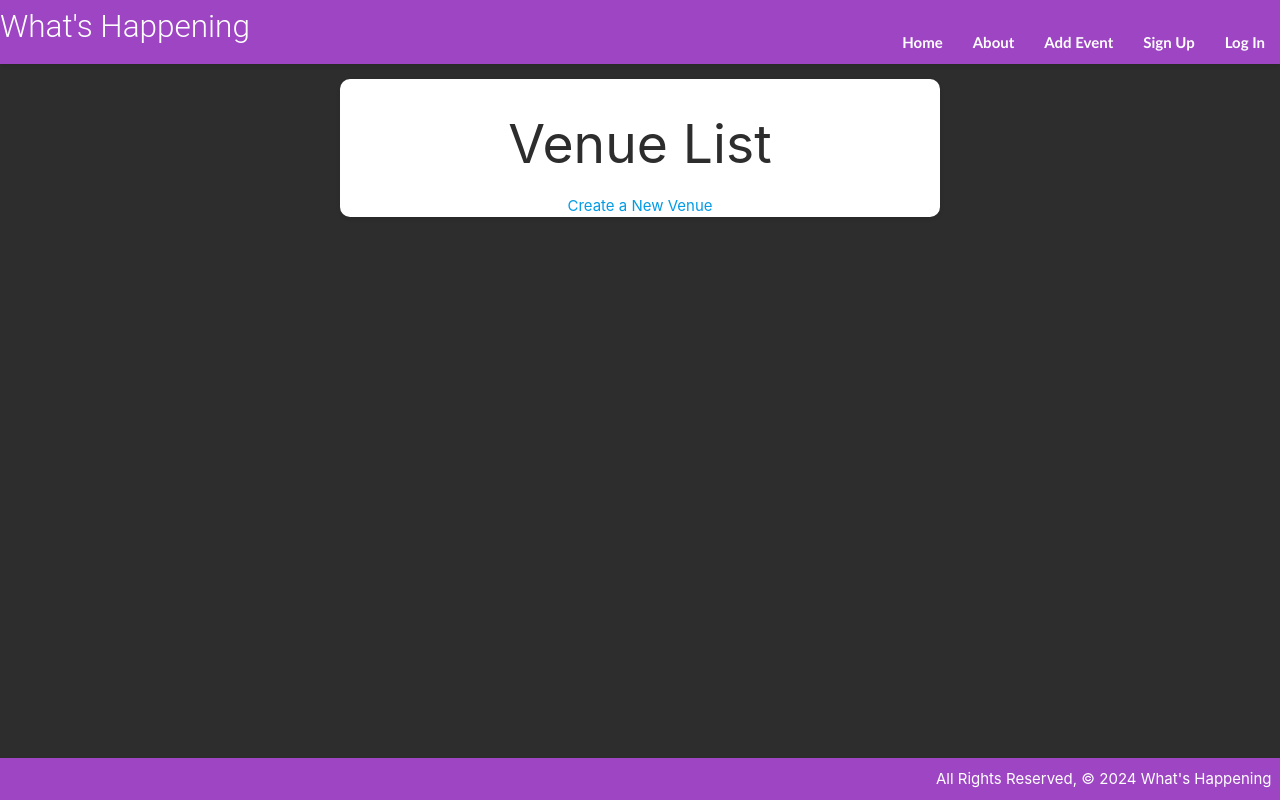
After one commit to Quantumcode9/whats-happening, a Django app: page /venues/ in a window 1280 px wide. The commit adds this page. Run offline with Django 5.2, Linux system fonts and the light colour scheme; data that the repository does not hold is empty.

Commit message:
added venue CRUD

```diff
--- a/whats_happening/main_app/templates/base.html
+++ b/whats_happening/main_app/templates/base.html
@@ -29,6 +29,8 @@
                             <li><a href="{% url 'index' %}">All Events</a></li>
                             <li><a href="{% url 'search' %}">Search Events</a></li>
                             <li><a href="{% url 'myownedindex' %}">My Events</a></li>
+                                <!-- New link for Venues -->
+                            <li><a href="{% url 'venue_list' %}">Venues</a></li>
                             <li>
                                 <form method="post" action="{% url 'logout' %}">
                                     {% csrf_token %}
--- /dev/null
+++ b/whats_happening/main_app/templates/venues/list.html
@@ -0,0 +1,11 @@
+{% extends 'base.html' %}
+
+{% block content %}
+  <h2>Venue List</h2>
+  <ul>
+    {% for venue in venues %}
+      <li><a href="{% url 'venue_detail' venue.id %}">{{ venue.name }}</a></li>
+    {% endfor %}
+  </ul>
+  <a href="{% url 'venue_create' %}">Create a New Venue</a>
+{% endblock %}
--- a/whats_happening/main_app/urls.py
+++ b/whats_happening/main_app/urls.py
@@ -1,5 +1,6 @@
 from django.urls import path
 from . import views
+from .views import venue_list
 
 urlpatterns = [
     path('', views.home, name='home'),
@@ -14,6 +15,11 @@ urlpatterns = [
     path('events/searchresults', views.SearchResultsList.as_view(), name='search_results'),
     # path('events/mine', views.MyEventList.as_view(), name='myindex'),
     path('events/create/', views.EventCreate.as_view(), name='events_create'),
+    # URL patterns for venues
+    path('venues/', venue_list, name='venue_list'),
+    path('venues/<int:pk>/', views.venue_detail, name='venue_detail'),
+    path('venues/create/', views.venue_create, name='venue_create'),
+
 
     path('accounts/signup/', views.signup, name='signup'),
 ]
--- a/whats_happening/main_app/views.py
+++ b/whats_happening/main_app/views.py
@@ -1,6 +1,6 @@
 import datetime
 
-from django.shortcuts import render, redirect
+from django.shortcuts import render, redirect, get_object_or_404
 from django.contrib.auth import login
 from django.contrib.auth.forms import UserCreationForm
 from django.db.models import Q
@@ -9,6 +9,8 @@ from django.views.generic import ListView
 from django.views.generic.detail import DetailView
 
 from .models import Event, Venue
+from .forms import VenueForm
+
 
 # Create your views here.
 def home(request):
@@ -101,3 +103,40 @@ class EventCreate(CreateView):
   model = Event
   fields = ['name', 'venue', 'description', 'date', 'time',]
   # success_url = '/'
+
+  # Views for Venue
+def venue_list(request):
+    venues = Venue.objects.all()
+    return render(request, 'venues/list.html', {'venues': venues})
+
+def venue_detail(request, pk):
+    venue = get_object_or_404(Venue, pk=pk)
+    return render(request, 'venues/detail.html', {'venue': venue})
+
+def venue_create(request):
+    if request.method == 'POST':
+        form = VenueForm(request.POST)
+        if form.is_valid():
+            venue = form.save(commit=False)
+            venue.save()
+            return redirect('venue_list')
+    else:
+        form = VenueForm()
+    return render(request, 'venues/form.html', {'form': form})
+
+def venue_update(request, pk):
+    venue = get_object_or_404(Venue, pk=pk)
+    if request.method == 'POST':
+        form = VenueForm(request.POST, instance=venue)
+        if form.is_valid():
+            venue = form.save(commit=False)
+            venue.save()
+            return redirect('venue_list')
+    else:
+        form = VenueForm(instance=venue)
+    return render(request, 'venues/form.html', {'form': form})
+
+def venue_delete(request, pk):
+    venue = get_object_or_404(Venue, pk=pk)
+    venue.delete()
+    return redirect('venue_list')
```
Also changed, not shown: whats_happening/main_app/forms.py (+8 -0 lines), whats_happening/main_app/templates/venues/detail.html (added, +10 -0 lines), whats_happening/main_app/templates/venues/form.html (added, +11 -0 lines).
